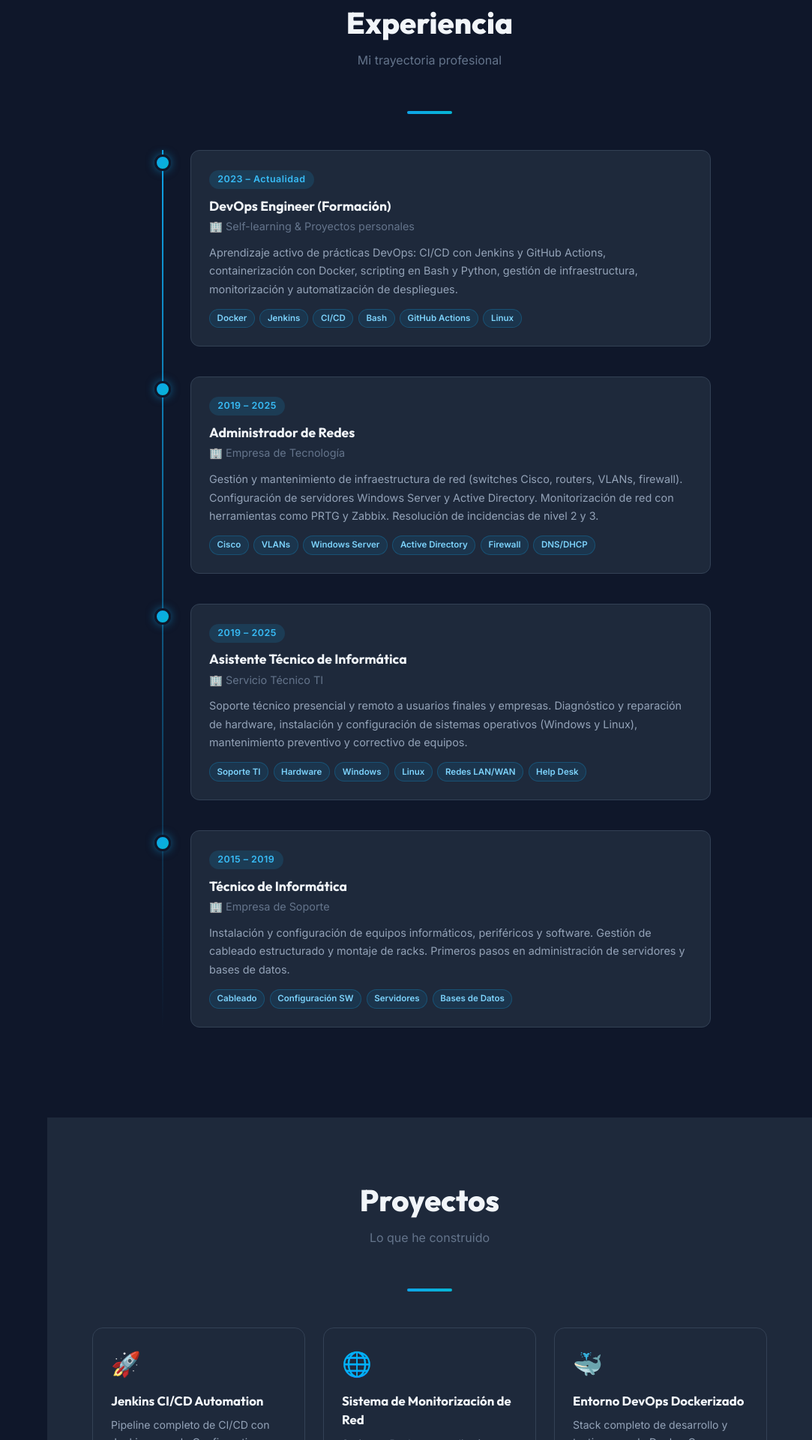
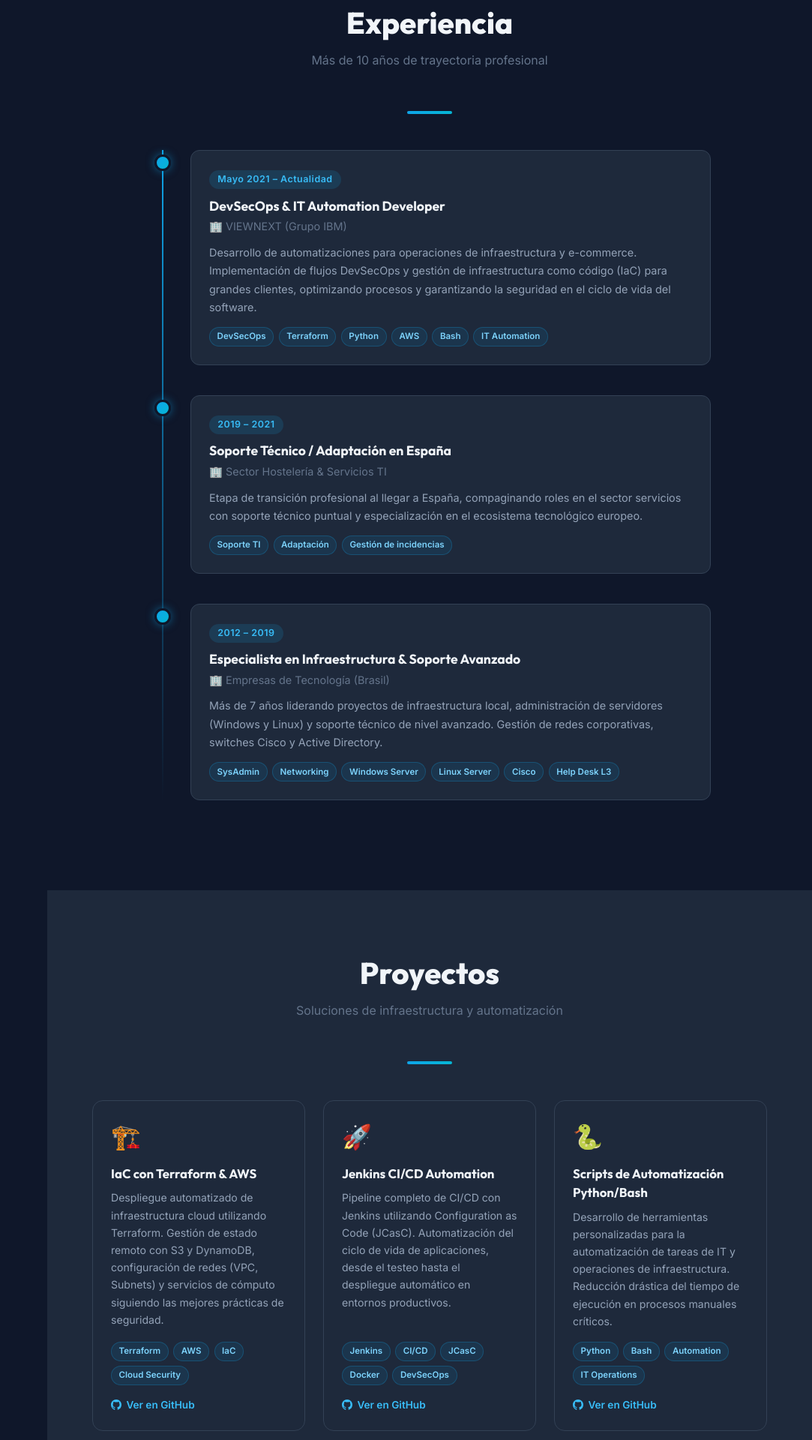
Before and after one commit to rodrigopsimoes/mi-portifolio, a React (Vite) app: page / in a window 1280 px wide. Shown: the part 880-2800 px from the top of the page at 75% size, without its empty margins (197-1280 px from the left). Built offline with nearby package versions, Linux system fonts and the light colour scheme.

Commit message:
feat: portafolio final alineado con datos reales y Terraform

```diff
--- a/src/components/Experiencia.jsx
+++ b/src/components/Experiencia.jsx
@@ -4,36 +4,28 @@ import "../styles/Portfolio.css";
 
 const experiencias = [
   {
-    periodo: "2023 – Actualidad",
-    titulo: "DevOps Engineer (Formación)",
-    empresa: "Self-learning & Proyectos personales",
+    periodo: "Mayo 2021 – Actualidad",
+    titulo: "DevSecOps & IT Automation Developer",
+    empresa: "VIEWNEXT (Grupo IBM)",
     descripcion:
-      "Aprendizaje activo de prácticas DevOps: CI/CD con Jenkins y GitHub Actions, containerización con Docker, scripting en Bash y Python, gestión de infraestructura, monitorización y automatización de despliegues.",
-    tags: ["Docker", "Jenkins", "CI/CD", "Bash", "GitHub Actions", "Linux"],
+      "Desarrollo de automatizaciones para operaciones de infraestructura y e-commerce. Implementación de flujos DevSecOps y gestión de infraestructura como código (IaC) para grandes clientes, optimizando procesos y garantizando la seguridad en el ciclo de vida del software.",
+    tags: ["DevSecOps", "Terraform", "Python", "AWS", "Bash", "IT Automation"],
   },
   {
-    periodo: "2019 – 2025",
-    titulo: "Administrador de Redes",
-    empresa: "Empresa de Tecnología",
+    periodo: "2019 – 2021",
+    titulo: "Soporte Técnico / Adaptación en España",
+    empresa: "Sector Hostelería & Servicios TI",
     descripcion:
-      "Gestión y mantenimiento de infraestructura de red (switches Cisco, routers, VLANs, firewall). Configuración de servidores Windows Server y Active Directory. Monitorización de red con herramientas como PRTG y Zabbix. Resolución de incidencias de nivel 2 y 3.",
-    tags: ["Cisco", "VLANs", "Windows Server", "Active Directory", "Firewall", "DNS/DHCP"],
+      "Etapa de transición profesional al llegar a España, compaginando roles en el sector servicios con soporte técnico puntual y especialización en el ecosistema tecnológico europeo.",
+    tags: ["Soporte TI", "Adaptación", "Gestión de incidencias"],
   },
   {
-    periodo: "2019 – 2025",
-    titulo: "Asistente Técnico de Informática",
-    empresa: "Servicio Técnico TI",
+    periodo: "2012 – 2019",
+    titulo: "Especialista en Infraestructura & Soporte Avanzado",
+    empresa: "Empresas de Tecnología (Brasil)",
     descripcion:
-      "Soporte técnico presencial y remoto a usuarios finales y empresas. Diagnóstico y reparación de hardware, instalación y configuración de sistemas operativos (Windows y Linux), mantenimiento preventivo y correctivo de equipos.",
-    tags: ["Soporte TI", "Hardware", "Windows", "Linux", "Redes LAN/WAN", "Help Desk"],
-  },
-  {
-    periodo: "2015 – 2019",
-    titulo: "Técnico de Informática",
-    empresa: "Empresa de Soporte",
-    descripcion:
-      "Instalación y configuración de equipos informáticos, periféricos y software. Gestión de cableado estructurado y montaje de racks. Primeros pasos en administración de servidores y bases de datos.",
-    tags: ["Cableado", "Configuración SW", "Servidores", "Bases de Datos"],
+      "Más de 7 años liderando proyectos de infraestructura local, administración de servidores (Windows y Linux) y soporte técnico de nivel avanzado. Gestión de redes corporativas, switches Cisco y Active Directory.",
+    tags: ["SysAdmin", "Networking", "Windows Server", "Linux Server", "Cisco", "Help Desk L3"],
   },
 ];
 
@@ -41,7 +33,7 @@ function Experiencia() {
   return (
     <section id="experiencia" className="section-dark">
       <h2 className="section-title">Experiencia</h2>
-      <p className="section-subtitle">Mi trayectoria profesional</p>
+      <p className="section-subtitle">Más de 10 años de trayectoria profesional</p>
       <div className="section-line"></div>
 
       <div className="timeline">
--- a/src/components/Habilidades.jsx
+++ b/src/components/Habilidades.jsx
@@ -4,51 +4,40 @@ import "../styles/Portfolio.css";
 
 const categorias = [
   {
+    titulo: "DevOps & IaC",
+    color: "#8b5cf6",
+    icon: "⚙️",
+    habilidades: [
+      { nombre: "Terraform", nivel: 75 },
+      { nombre: "AWS (S3, DynamoDB, VPC)", nivel: 70 },
+      { nombre: "Python (Automation)", nivel: 85 },
+      { nombre: "Bash Scripting", nivel: 80 },
+      { nombre: "Docker & CI/CD", nivel: 70 },
+      { nombre: "GitHub Actions / Jenkins", nivel: 65 },
+    ],
+  },
+  {
+    titulo: "Sistemas & Seguridad",
+    color: "#06b6d4",
+    icon: "🖥️",
+    habilidades: [
+      { nombre: "DevSecOps Practices", nivel: 65 },
+      { nombre: "Linux (Ubuntu/CentOS)", nivel: 85 },
+      { nombre: "Windows Server", nivel: 90 },
+      { nombre: "Active Directory", nivel: 90 },
+      { nombre: "Virtualización", nivel: 85 },
+    ],
+  },
+  {
     titulo: "Redes & Infraestructura",
     color: "#0ea5e9",
     icon: "🌐",
     habilidades: [
-      { nombre: "TCP/IP & Subnetting", nivel: 90 },
-      { nombre: "VLANs & Switching", nivel: 85 },
-      { nombre: "Cisco IOS", nivel: 80 },
-      { nombre: "Firewall & Seguridad", nivel: 75 },
-      { nombre: "DNS / DHCP / RADIUS", nivel: 85 },
-      { nombre: "VPN & WAN", nivel: 70 },
-    ],
-  },
-  {
-    titulo: "Sistemas Operativos",
-    color: "#06b6d4",
-    icon: "🖥️",
-    habilidades: [
-      { nombre: "Linux (Ubuntu/CentOS)", nivel: 85 },
-      { nombre: "Windows Server", nivel: 90 },
-      { nombre: "Active Directory", nivel: 85 },
-      { nombre: "Bash Scripting", nivel: 75 },
-      { nombre: "PowerShell", nivel: 70 },
-    ],
-  },
-  {
-    titulo: "DevOps & Automatización",
-    color: "#8b5cf6",
-    icon: "⚙️",
-    habilidades: [
-      { nombre: "Docker & Contenedores", nivel: 75 },
-      { nombre: "Git & GitHub", nivel: 85 },
-      { nombre: "Jenkins (CI/CD)", nivel: 70 },
-      { nombre: "GitHub Actions", nivel: 65 },
-      { nombre: "YAML / Config as Code", nivel: 75 },
-    ],
-  },
-  {
-    titulo: "Cloud & Monitorización",
-    color: "#10b981",
-    icon: "☁️",
-    habilidades: [
-      { nombre: "AWS (fundamentos)", nivel: 55 },
-      { nombre: "Azure (fundamentos)", nivel: 50 },
-      { nombre: "Zabbix / PRTG", nivel: 75 },
-      { nombre: "Grafana", nivel: 55 },
+      { nombre: "TCP/IP & Subnetting", nivel: 95 },
+      { nombre: "Cisco Switching & Routing", nivel: 85 },
+      { nombre: "VLANs & Firewalling", nivel: 80 },
+      { nombre: "DNS / DHCP / VPN", nivel: 90 },
+      { nombre: "Monitorización (Zabbix/PRTG)", nivel: 75 },
     ],
   },
 ];
@@ -57,7 +46,7 @@ function Habilidades() {
   return (
     <section id="habilidades" className="section-dark" style={{ paddingTop: "5rem", paddingBottom: "5rem" }}>
       <h2 className="section-title">Habilidades</h2>
-      <p className="section-subtitle">Tecnologías y herramientas que domino</p>
+      <p className="section-subtitle">Mi stack tecnológico en constante evolución</p>
       <div className="section-line"></div>
 
       <div className="skills-grid">
--- a/src/components/Home.jsx
+++ b/src/components/Home.jsx
@@ -4,10 +4,10 @@ import fondo from "../assets/hero_bg.png";
 import "../styles/Home.css";
 
 const roles = [
-  "Administrador de Redes",
-  "Asistente Técnico TI",
-  "DevOps Engineer en formación",
-  "Linux & Systems Admin",
+  "DevSecOps Specialist",
+  "IT Automation Developer",
+  "Terraform Student",
+  "Systems & Network Expert",
 ];
 
 function Home() {
@@ -74,10 +74,10 @@ function Home() {
 
         {/* Description */}
         <p className="hero-description">
-          Más de <strong style={{ color: "#38bdf8" }}>6 años</strong> de experiencia
-          en soporte técnico, administración de redes y sistemas. Actualmente
-          formándome en <strong style={{ color: "#38bdf8" }}>DevOps</strong> para
-          automatizar infraestructuras y acelerar entregas de software.
+          Más de <strong style={{ color: "#38bdf8" }}>10 años</strong> de experiencia
+          en soporte técnico e infraestructura de IT. Actualmente trabajando en{" "}
+          <strong style={{ color: "#38bdf8" }}>Viewnext (Grupo IBM)</strong> como{" "}
+          <strong style={{ color: "#38bdf8" }}>DevSecOps</strong>, automatizando procesos y gestionando infraestructura como código.
         </p>
 
         {/* CTAs */}
--- a/src/components/Navbar.jsx
+++ b/src/components/Navbar.jsx
@@ -117,8 +117,8 @@ function Navbar() {
             }}
           />
           <div className="profile-avatar-fallback" style={{ display: "none" }}>RS</div>
-          <span className="sidebar-name">Rodrigo P. Simões</span>
-          <span className="sidebar-role">Network & DevOps Engineer</span>
+          <span className="sidebar-name">Rodrigo Pinheiro Simões</span>
+          <span className="sidebar-role">DevSecOps & IT Automation</span>
         </div>
 
         {/* Nav links */}
@@ -151,7 +151,7 @@ function Navbar() {
             </svg>
           </a>
           <a
-            href="https://linkedin.com/in/rodrigo-simoes"
+            href="https://www.linkedin.com/in/simoesrodrigo/"
             target="_blank"
             rel="noopener noreferrer"
             className="social-link"
@@ -162,7 +162,7 @@ function Navbar() {
             </svg>
           </a>
           <a
-            href="mailto:rodrigo.simoes@example.com"
+            href="mailto:rodrigo.simoes18@gmail.com"
             className="social-link"
             title="Email"
           >
--- a/src/components/Proyectos.jsx
+++ b/src/components/Proyectos.jsx
@@ -4,35 +4,35 @@ import "../styles/Portfolio.css";
 
 const proyectos = [
   {
+    icon: "🏗️",
+    titulo: "IaC con Terraform & AWS",
+    descripcion:
+      "Despliegue automatizado de infraestructura cloud utilizando Terraform. Gestión de estado remoto con S3 y DynamoDB, configuración de redes (VPC, Subnets) y servicios de cómputo siguiendo las mejores prácticas de seguridad.",
+    tags: ["Terraform", "AWS", "IaC", "Cloud Security"],
+    enlace: "https://github.com/rodrigopsimoes",
+  },
+  {
     icon: "🚀",
     titulo: "Jenkins CI/CD Automation",
     descripcion:
-      "Pipeline completo de CI/CD con Jenkins usando Configuration as Code (JCasC). Automatización del despliegue, configuración de credenciales, plugins y jobs desde cero con un solo script deploy.bat.",
-    tags: ["Jenkins", "CI/CD", "JCasC", "Docker", "Groovy"],
+      "Pipeline completo de CI/CD con Jenkins utilizando Configuration as Code (JCasC). Automatización del ciclo de vida de aplicaciones, desde el testeo hasta el despliegue automático en entornos productivos.",
+    tags: ["Jenkins", "CI/CD", "JCasC", "Docker", "DevSecOps"],
     enlace: "https://github.com/rodrigopsimoes",
   },
   {
-    icon: "🌐",
-    titulo: "Sistema de Monitorización de Red",
+    icon: "🐍",
+    titulo: "Scripts de Automatización Python/Bash",
     descripcion:
-      "Script en Bash para auditoría y monitorización de infraestructura de red. Detecta hosts activos, puertos abiertos, estadísticas de tráfico y genera informes automáticos por email.",
-    tags: ["Bash", "Network", "nmap", "Linux", "Cron"],
-    enlace: "https://github.com/rodrigopsimoes",
-  },
-  {
-    icon: "🐳",
-    titulo: "Entorno DevOps Dockerizado",
-    descripcion:
-      "Stack completo de desarrollo y testing usando Docker Compose. Incluye Jenkins, Gitea, Nexus y herramientas de monitorización, todo desplegado localmente con un solo comando.",
-    tags: ["Docker", "Docker Compose", "Jenkins", "DevOps"],
+      "Desarrollo de herramientas personalizadas para la automatización de tareas de IT y operaciones de infraestructura. Reducción drástica del tiempo de ejecución en procesos manuales críticos.",
+    tags: ["Python", "Bash", "Automation", "IT Operations"],
     enlace: "https://github.com/rodrigopsimoes",
   },
   {
     icon: "💼",
-    titulo: "Portafolio Personal",
+    titulo: "Portafolio Personal Premium",
     descripcion:
-      "Este mismo portafolio. Diseñado y desarrollado con React, Vite y TailwindCSS. Incluye animaciones CSS, diseño dark premium, componentización modular y despliegue continuo.",
-    tags: ["React", "Vite", "TailwindCSS", "CSS"],
+      "Mi escaparate profesional desarrollado con React, Vite y TailwindCSS. Un reflejo de mi perfil como DevSecOps, con un diseño oscuro, fluido y totalmente responsive.",
+    tags: ["React", "Vite", "TailwindCSS", "UI/UX"],
     enlace: "https://github.com/rodrigopsimoes/mi-portifolio",
   },
 ];
@@ -41,7 +41,7 @@ function Proyectos() {
   return (
     <section id="proyectos" className="section-card">
       <h2 className="section-title">Proyectos</h2>
-      <p className="section-subtitle">Lo que he construido</p>
+      <p className="section-subtitle">Soluciones de infraestructura y automatización</p>
       <div className="section-line"></div>
 
       <div className="projects-grid">
```
Also changed, not shown: 3 other files (tests, documents, lock files or other folders).
